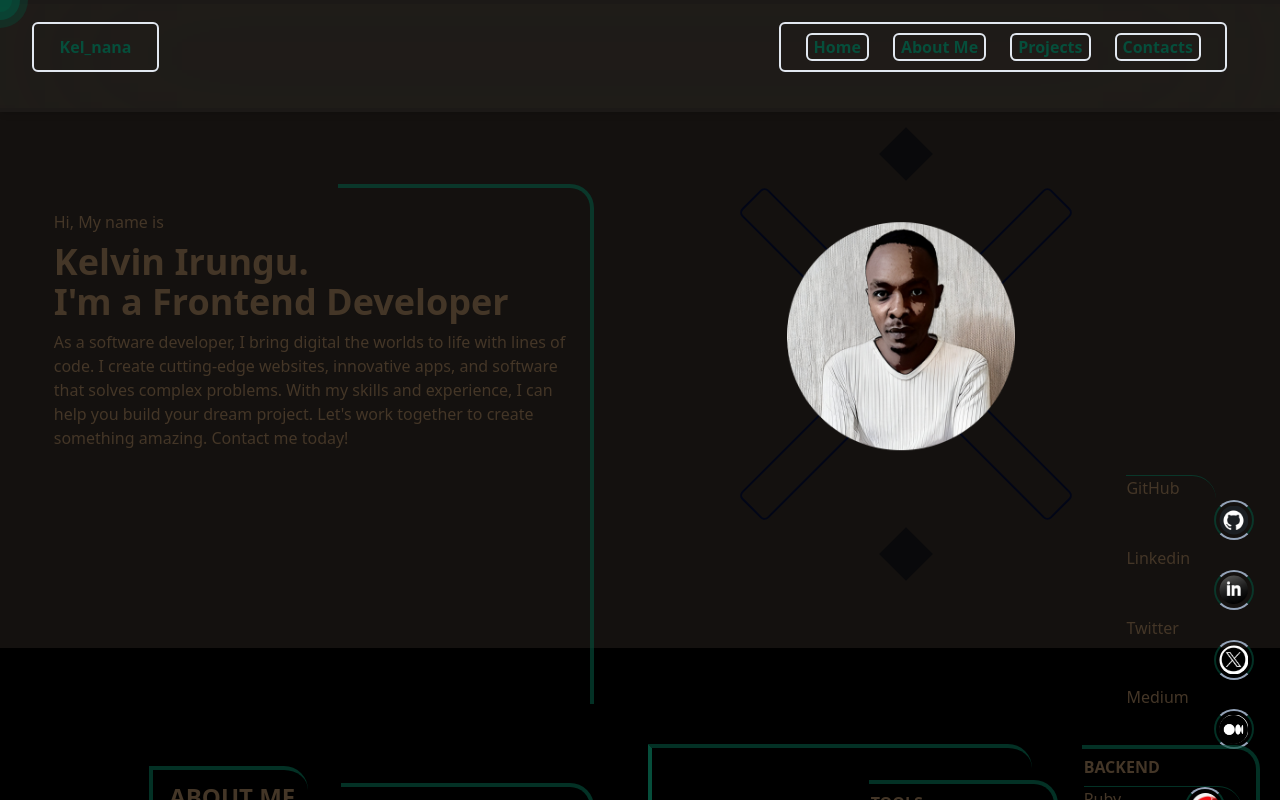
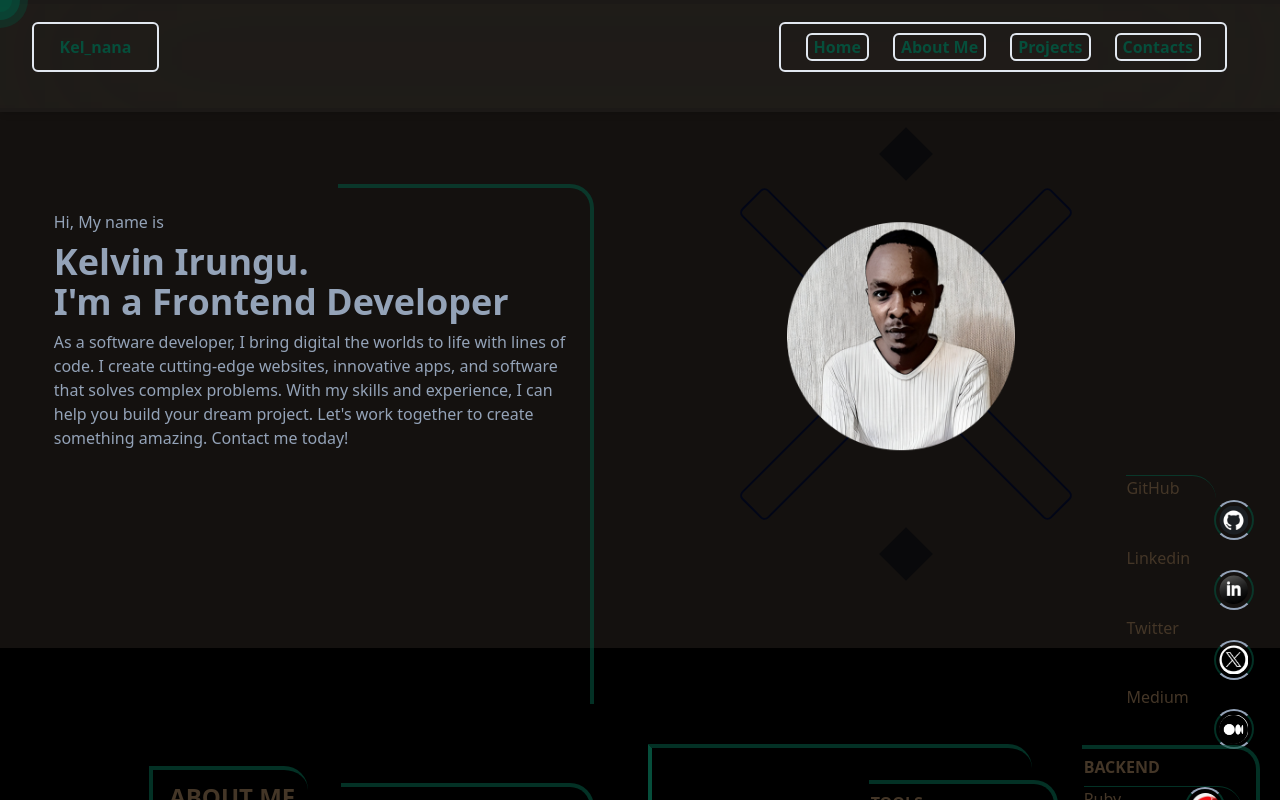
Before and after one commit to Kel-nana/kel_nana_portfolio, a React (Create React App) app: page / in a window 1280 px wide. Shown: the top 800 px of the page. Built offline with nearby package versions, Linux system fonts and the light colour scheme; a web font is replaced by a local one.

Commit message:
Styling landing page

```diff
--- a/src/components/landingPage/LandingPage.jsx
+++ b/src/components/landingPage/LandingPage.jsx
@@ -17,7 +17,7 @@ function LandingPage() {
   }, []);
   return (
     <>
-      <section id="/" className="pt-[60px] flex bg-slate-300 back_round_color_home hover:bg-blend-darken">
+      <section id="/" className="pt-[60px] flex text-slate-400 back_round_color_home hover:bg-blend-darken">
         <div className=" mt-[150px] ml-[4.2%]  h-[438px] w-[40%] gap-y-4">
           <div className="box_border box_border_base home_left_section rounded-tr-3xl ml-[22.2%] mt-[-2%]" />
           <div>
```
